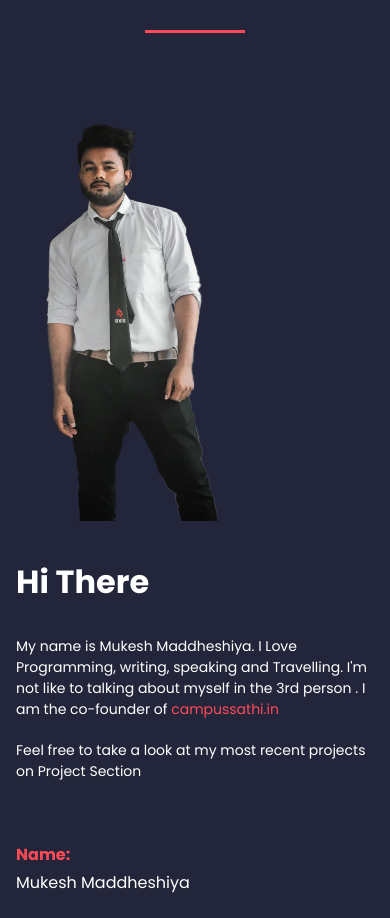
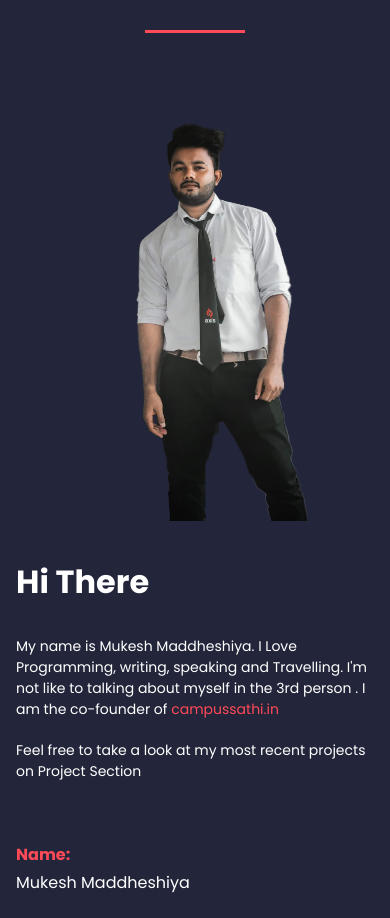
Before and after one commit to vimal143/Mukesh-Portfolio, a React (Create React App) app: page / in a window 390 px wide. Shown: the part 4410-5328 px from the top of the page. Built offline with nearby package versions, Linux system fonts and the light colour scheme.

Commit message:
image alignment

```diff
--- a/src/App.css
+++ b/src/App.css
@@ -404,6 +404,9 @@ body {
   .banner__img img {
     display: none;
   }
+  .about__img img{
+    margin-left: 90px;
+  }
   .header__section h1 {
     font-size: 35px;
     font-weight: 700;
```
